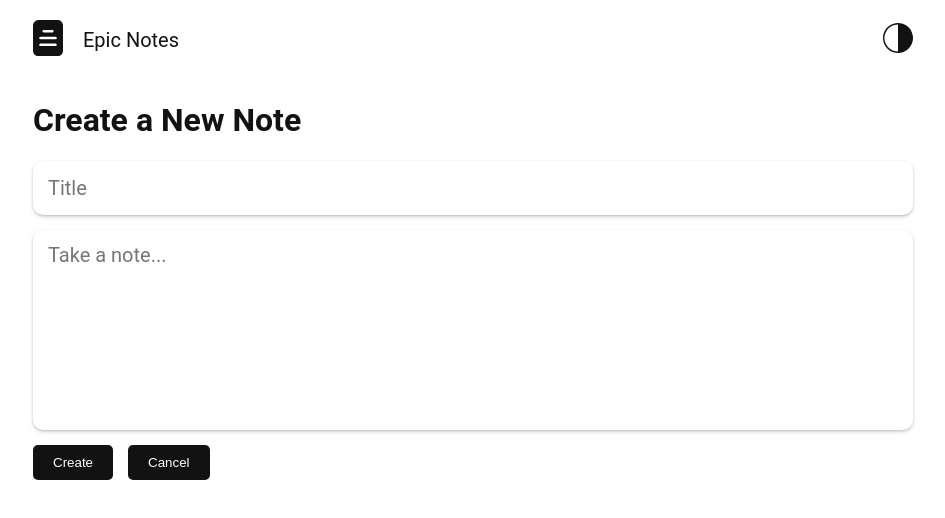
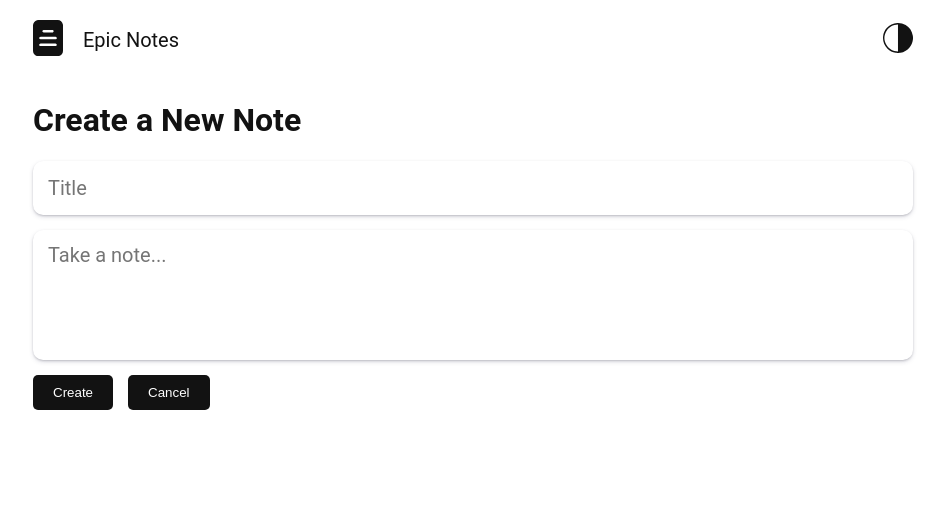
Before and after one commit to joaorfclopes/epic-notes, a Next.js app: page /notes/create in a window 1280 px wide. Shown: the top 518 px of the page, without its empty margins (167-1112 px from the left). Built offline with nearby package versions, Linux system fonts and the light colour scheme; no server answers.

Commit message:
textarea height fixed

```diff
--- a/components/ResizableTextarea/index.tsx
+++ b/components/ResizableTextarea/index.tsx
@@ -1,4 +1,4 @@
-import React, { LegacyRef, useState } from 'react'
+import React, { LegacyRef, useEffect, useState } from 'react'
 import inputStyles from '../../styles/Input.module.css'
 
 interface Props {
@@ -11,11 +11,11 @@ export default function ResizableTextarea(props: Props) {
   const { refValue, placeholder, defaultValue } = props
 
   const [rows, setRows] = useState(5)
-  const minRows = 10
+  const minRows = 5
   const maxRows = 50
 
   const handleChange = (event: any) => {
-    const textareaLineHeight = 24
+    const textareaLineHeight = 20
 
     const previousRows = event.target.rows
     event.target.rows = minRows
@@ -34,6 +34,16 @@ export default function ResizableTextarea(props: Props) {
     setRows(currentRows < maxRows ? currentRows : maxRows)
   }
 
+  const resize = () => {
+    const textarea = document?.getElementById('description')
+
+    if (textarea) textarea.style.minHeight = `${textarea.scrollHeight}px`
+  }
+
+  useEffect(() => {
+    resize()
+  }, [])
+
   return (
     <textarea
       id="description"
--- a/styles/Input.module.css
+++ b/styles/Input.module.css
@@ -20,6 +20,6 @@
   resize: both;
   line-height: 20px;
   resize: none;
-  min-height: 200px;
+  min-height: auto;
   max-height: 60vh;
 }
```
